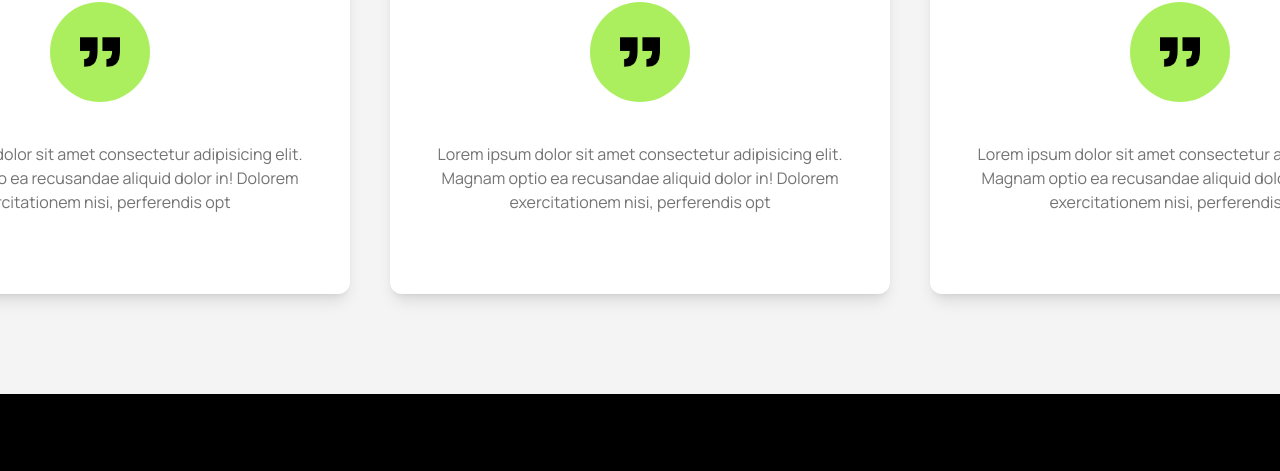
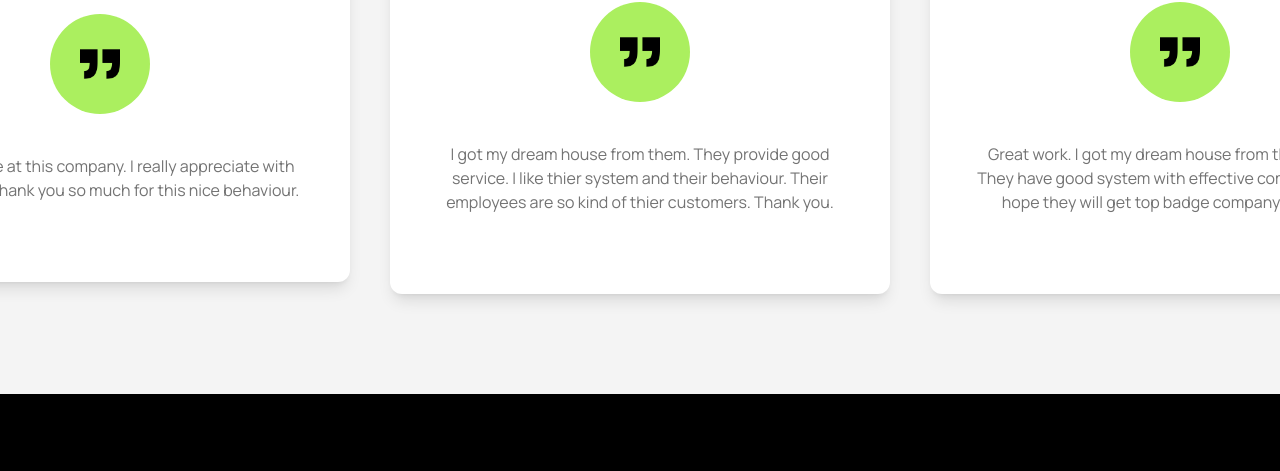
Before and after one commit to BodruddozaRedoy/Rinterio-B10A3, a plain HTML site: page index.html in a window 1280 px wide. Shown: the part 4863-5334 px from the top of the page. Drawn offline with nearby package versions, Linux system fonts and the light colour scheme.

Commit message:
Update some inappropriate text

```diff
--- a/index.html
+++ b/index.html
@@ -597,7 +597,7 @@
               <img class="w-[40px] " src="assets/inverted-comma.png" alt="">
 
               </div>
-              <p class="text-[#737373] text-center">Lorem ipsum dolor sit amet consectetur adipisicing elit. Magnam optio ea recusandae aliquid dolor in! Dolorem exercitationem nisi, perferendis opt</p>
+              <p class="text-[#737373] text-center">Great service at this company. I really appreciate with their works. Thank you so much for this nice behaviour.</p>
             </div>
             <div class="shadow-lg px-10 py-20 md:w-[500px] flex flex-col items-center bg-white rounded-xl">
               <img class="w-[100px] h-[100px] md:w-[200px] md:h-[200px] rounded-full" src="assets/avatar-2.png" alt="">
@@ -607,7 +607,7 @@
               <img class="w-[40px] " src="assets/inverted-comma.png" alt="">
 
               </div>
-              <p class="text-[#737373] text-center">Lorem ipsum dolor sit amet consectetur adipisicing elit. Magnam optio ea recusandae aliquid dolor in! Dolorem exercitationem nisi, perferendis opt</p>
+              <p class="text-[#737373] text-center">I got my dream house from them. They provide good service. I like thier system and their behaviour. Their employees are so kind of thier customers. Thank you.</p>
             </div>
             <div class="shadow-lg px-10 py-20 md:w-[500px] flex flex-col items-center bg-white rounded-xl">
               <img class="w-[100px] h-[100px] md:w-[200px] md:h-[200px] rounded-full" src="assets/avatar-3.png" alt="">
@@ -617,7 +617,7 @@
               <img class="w-[40px] " src="assets/inverted-comma.png" alt="">
 
               </div>
-              <p class="text-[#737373] text-center">Lorem ipsum dolor sit amet consectetur adipisicing elit. Magnam optio ea recusandae aliquid dolor in! Dolorem exercitationem nisi, perferendis opt</p>
+              <p class="text-[#737373] text-center">Great work. I got my dream house from thier website. They have good system with effective communication. I hope they will get top badge company in the city.</p>
             </div>
           </div>
       </section>
```
